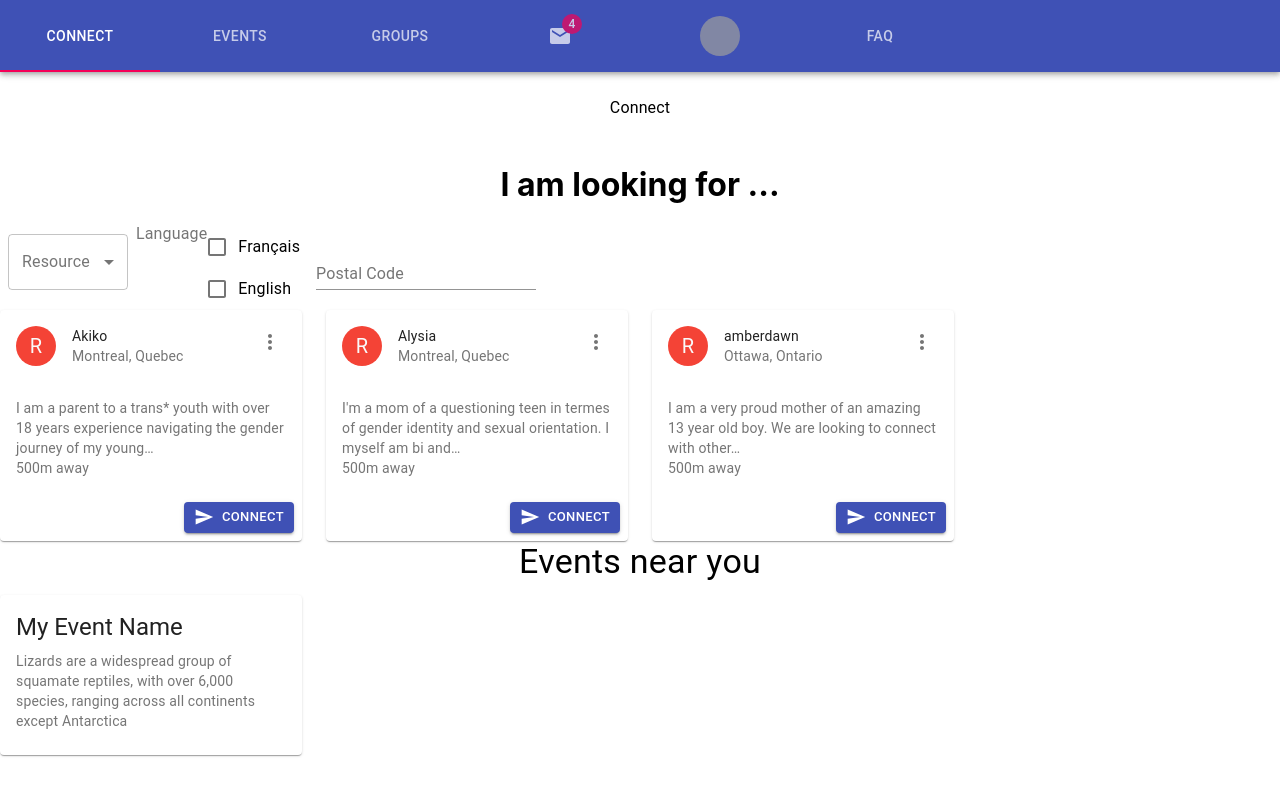
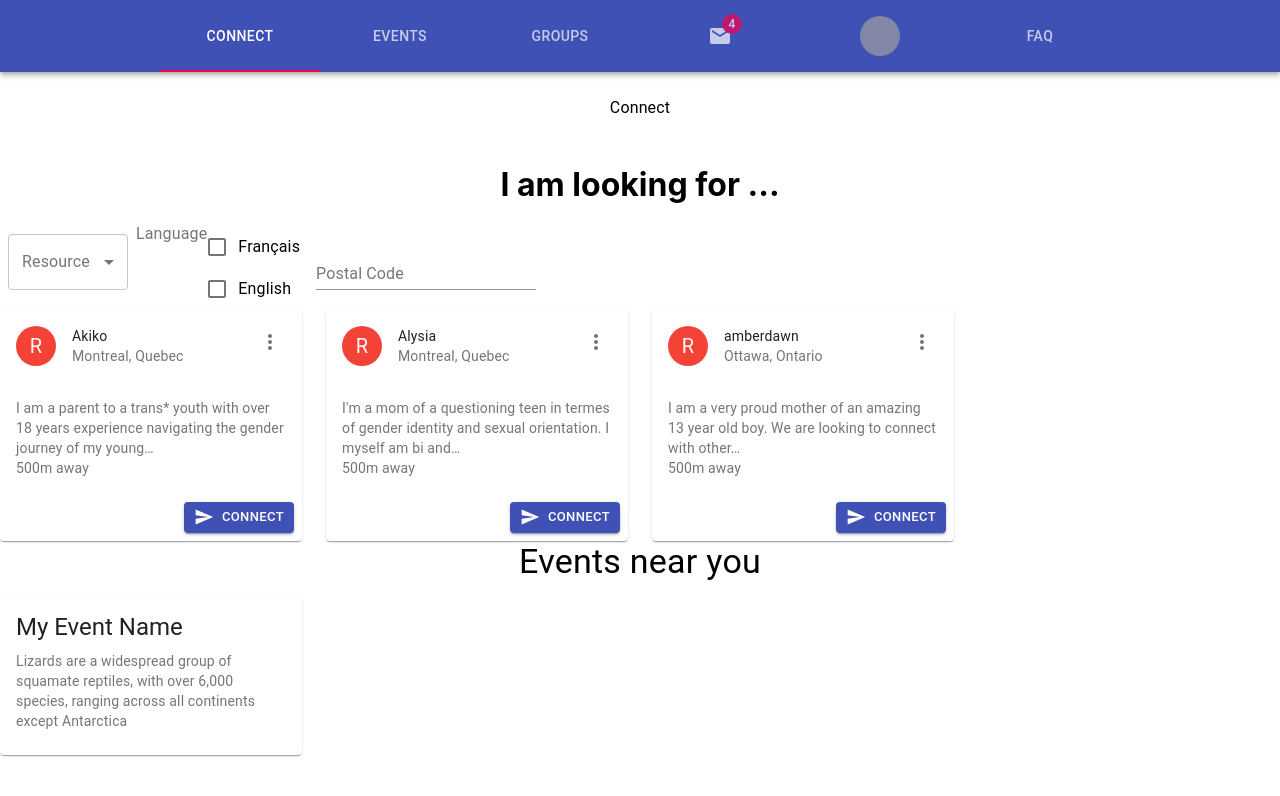
Before and after one commit to chrisdivina-ls/pridehacks-2019, a React app in the folder connect-locally/: page / in a window 1280 px wide. Shown: the top 796 px of the page. Built offline with nearby package versions, Linux system fonts and the light colour scheme; grey boxes are pictures that could not be loaded.

Commit message:
center navbar

```diff
--- a/connect-locally/src/components/Navbar.js
+++ b/connect-locally/src/components/Navbar.js
@@ -64,7 +64,7 @@ export default function SimpleTabs() {
   return (
     <div className={classes.root}>
       <AppBar position="static">
-        <Tabs value={value} onChange={handleChange} aria-label="simple tabs example">
+        <Tabs value={value} onChange={handleChange} aria-label="simple tabs example" centered>
           <Tab label="Connect" {...a11yProps(0)} />
           <Tab label="Events" {...a11yProps(1)} />
           <Tab label="Groups" {...a11yProps(2)} />
```
